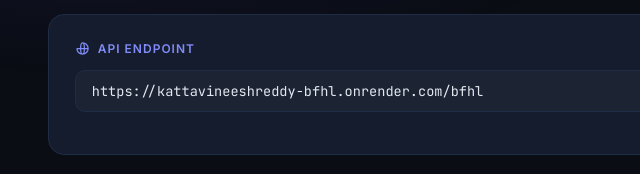
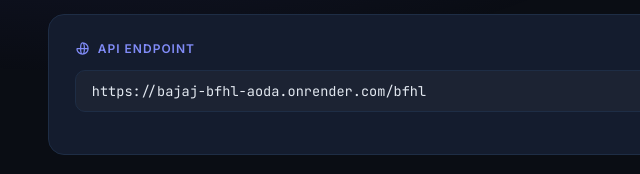
Before and after one commit to Vineesh-12/bajaj-bfhl, a plain HTML site: page frontend/index.html in a window 1280 px wide. Shown: the part 165-339 px from the top of the page, 161-801 px from the left. Drawn offline with Linux system fonts and the light colour scheme.

Commit message:
fix: revert to actual Render URL (rename changed display name only)

```diff
--- a/frontend/index.html
+++ b/frontend/index.html
@@ -98,7 +98,7 @@
       API Endpoint
     </div>
     <div class="api-row">
-      <input id="apiUrl" class="api-input" type="text" value="https://kattavineeshreddy-bfhl.onrender.com/bfhl" placeholder="https://your-api.com/bfhl"/>
+      <input id="apiUrl" class="api-input" type="text" value="https://bajaj-bfhl-aoda.onrender.com/bfhl" placeholder="https://your-api.com/bfhl"/>
     </div>
   </div>
 
```
